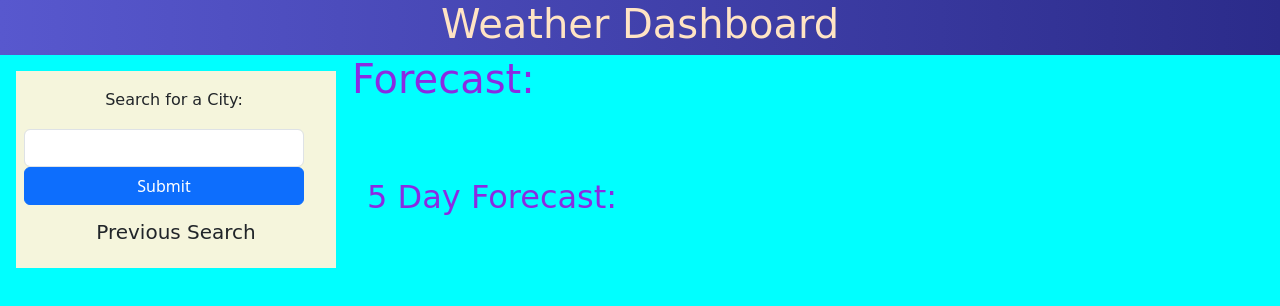
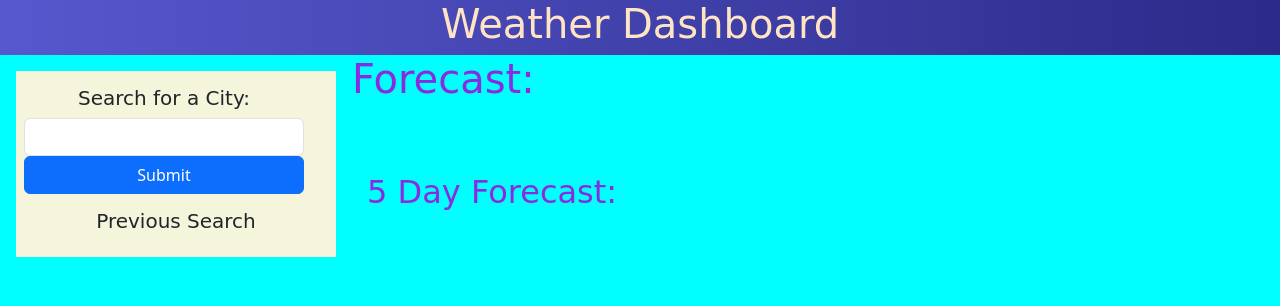
Before and after one commit to cmcnamara15/Weather_Dashboard, a plain HTML site: page index.html in a window 1280 px wide. Drawn offline with nearby package versions, Linux system fonts and the light colour scheme; a web font is replaced by a local one.

Commit message:
Add margin to aside text

```diff
--- a/index.html
+++ b/index.html
@@ -29,7 +29,7 @@
         <aside class="p-3 m-3">
             <div class="row g-3 align-items-center">
                 <div class="row">
-                  <label for="search-city" class="col-form-label" id='label'>Search for a City:</label>
+                  <h5 id='label'>Search for a City:</h5>
                 </div>
                 <div class="row btn-cont">
                   <input type="text" id="search-city" class="form-control" aria-describedby="passwordHelpInline">
--- a/style.css
+++ b/style.css
@@ -90,3 +90,7 @@ h5 {
     color: bisque;
 
 }
+
+#label {
+ margin-top: 15px;
+}
```
